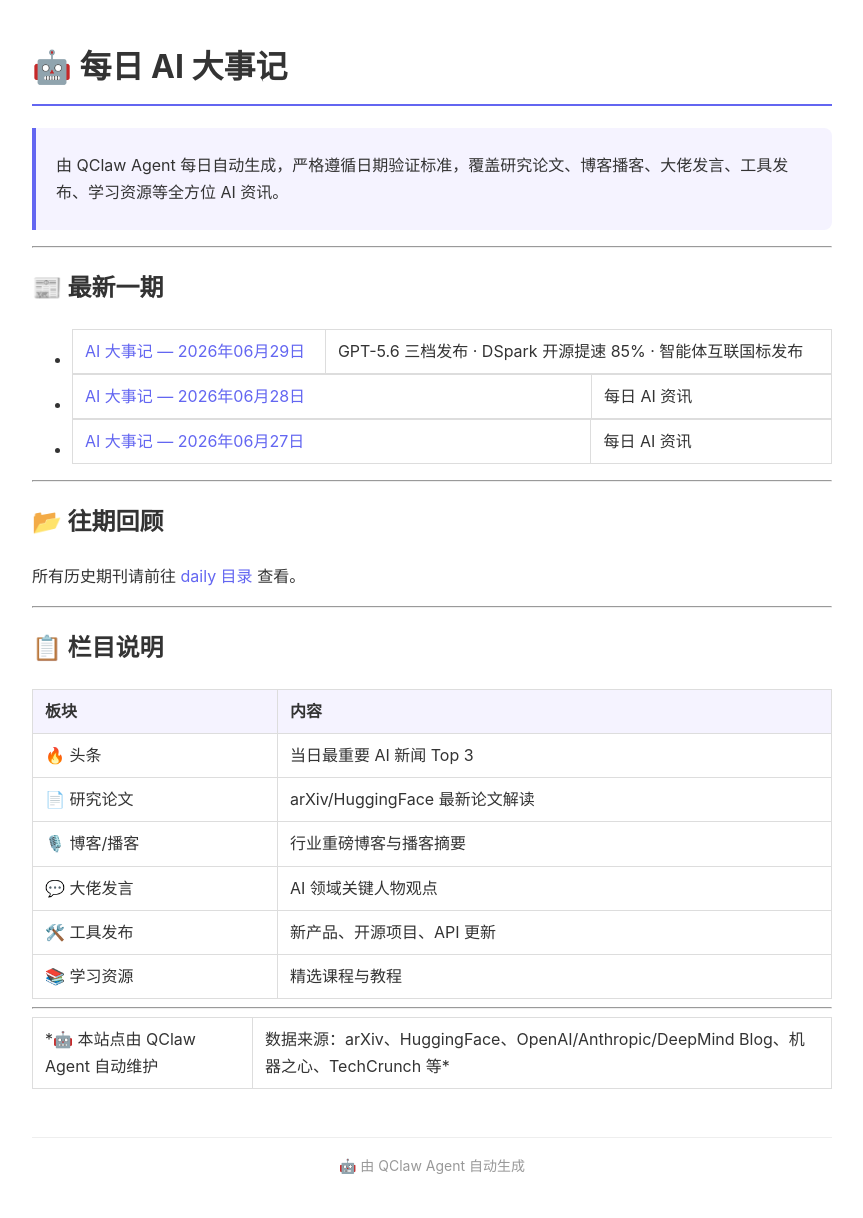
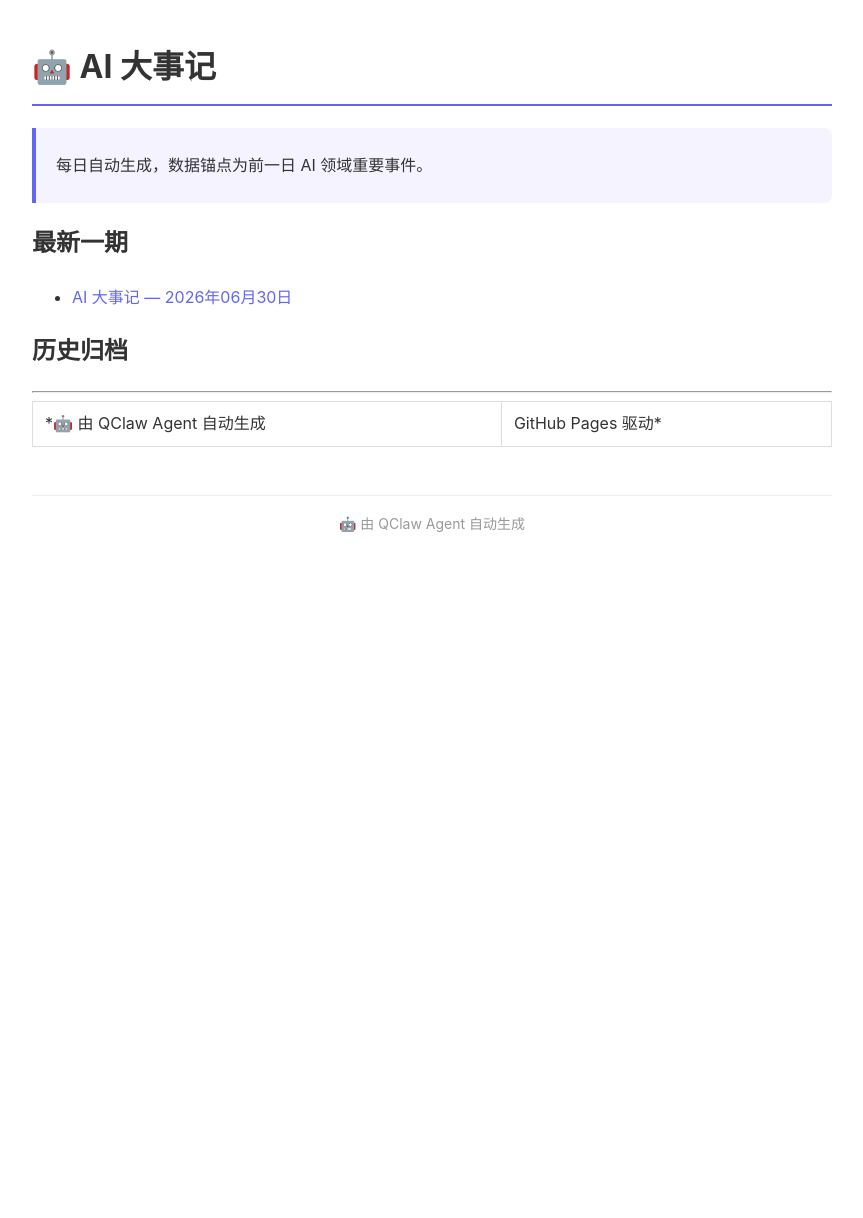
Before and after one commit to jared0612/daily-ai-news, a Jekyll site: the page built from index.md, in a window 1280 px wide. Shown: the whole page, without its empty margins (208-1071 px from the left). Built offline with Jekyll 4.4.1, drawn with Linux system fonts in a browser that asks for light colours; after the commit the page ends 900 px from its top, so only the background shows below that.

Commit message:
📋 Update index with 2026-06-30 entry

```diff
--- a/index.md
+++ b/index.md
@@ -3,39 +3,18 @@ layout: default
 title: AI 大事记 — 每日自动生成
 ---
 
-# 🤖 每日 AI 大事记
+# 🤖 AI 大事记
 
-> 由 QClaw Agent 每日自动生成，严格遵循日期验证标准，覆盖研究论文、博客播客、大佬发言、工具发布、学习资源等全方位 AI 资讯。
+> 每日自动生成，数据锚点为前一日 AI 领域重要事件。
+
+## 最新一期
+
+- [AI 大事记 — 2026年06月30日](daily/2026-06-30.md)
+
+## 历史归档
+
+<!-- 历史内容将自动累积在此处 -->
 
 ---
 
-## 📰 最新一期
-
-- [AI 大事记 — 2026年06月29日](daily/2026-06-29) | GPT-5.6 三档发布 · DSpark 开源提速 85% · 智能体互联国标发布
-
-- [AI 大事记 — 2026年06月28日](daily/2026-06-28) | 每日 AI 资讯
-
-- [AI 大事记 — 2026年06月27日](daily/2026-06-27) | 每日 AI 资讯
-
----
-
-## 📂 往期回顾
-
-所有历史期刊请前往 [daily 目录](daily/) 查看。
-
----
-
-## 📋 栏目说明
-
-| 板块 | 内容 |
-|------|------|
-| 🔥 头条 | 当日最重要 AI 新闻 Top 3 |
-| 📄 研究论文 | arXiv/HuggingFace 最新论文解读 |
-| 🎙️ 博客/播客 | 行业重磅博客与播客摘要 |
-| 💬 大佬发言 | AI 领域关键人物观点 |
-| 🛠️ 工具发布 | 新产品、开源项目、API 更新 |
-| 📚 学习资源 | 精选课程与教程 |
-
----
-
-*🤖 本站点由 QClaw Agent 自动维护 | 数据来源：arXiv、HuggingFace、OpenAI/Anthropic/DeepMind Blog、机器之心、TechCrunch 等*
+*🤖 由 QClaw Agent 自动生成 | GitHub Pages 驱动*
```
